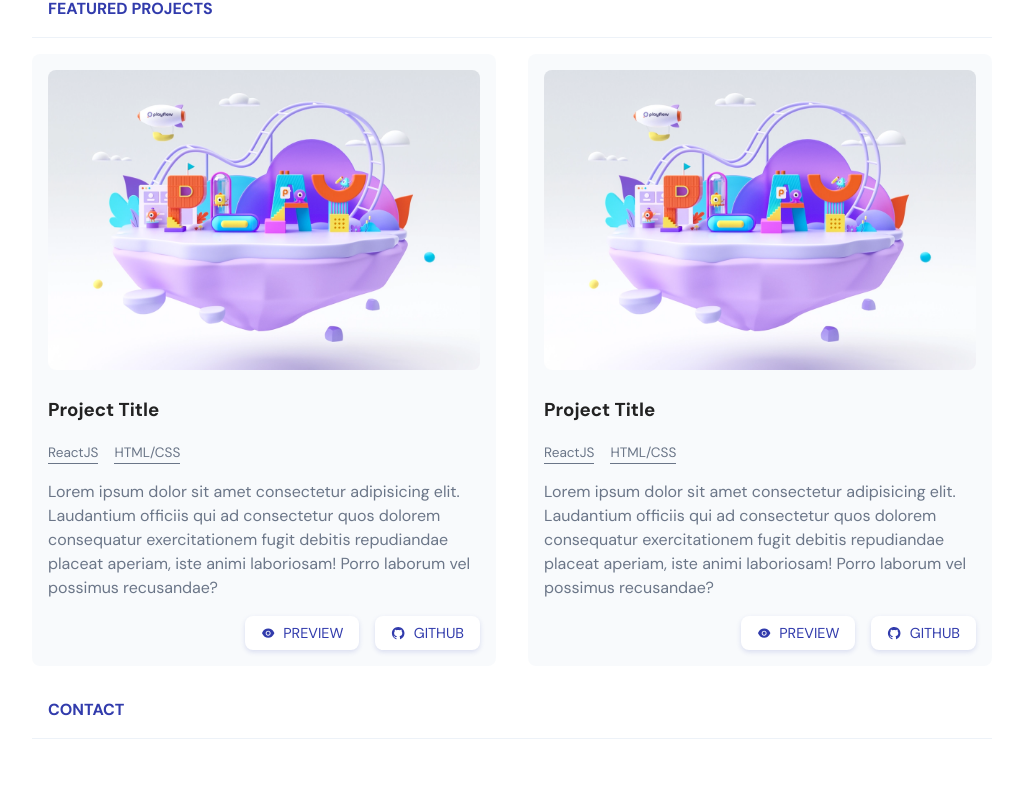
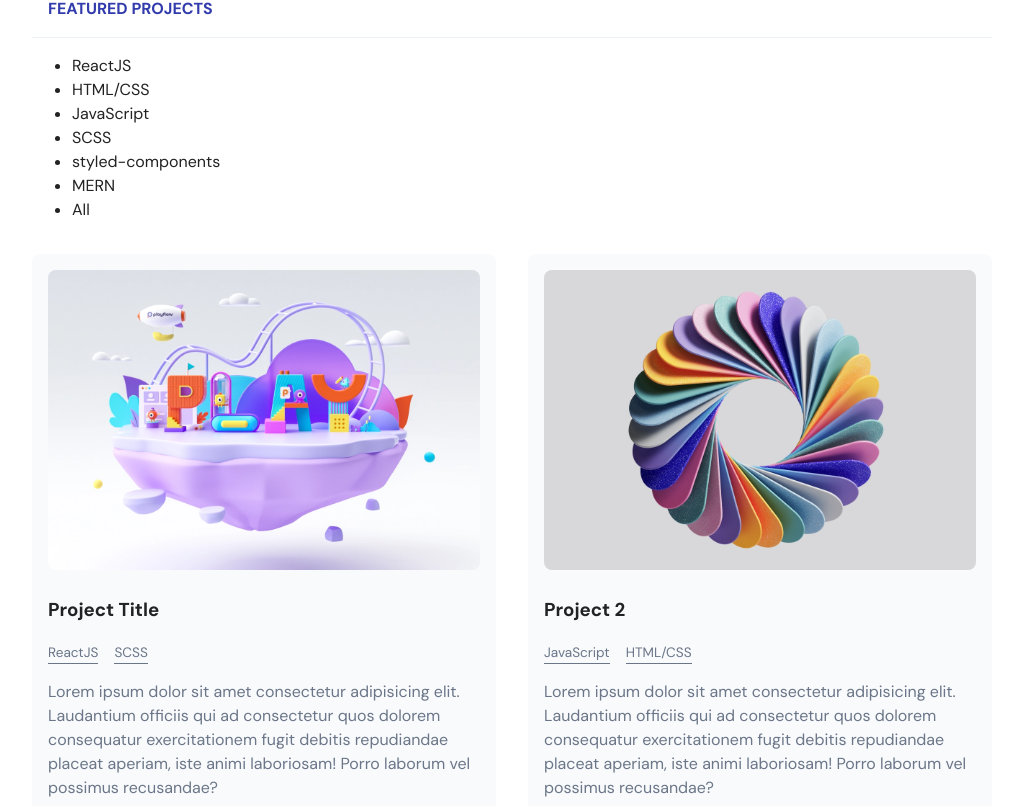
Before and after one commit to kmalcaba/kmalcaba.github.io, a React (Create React App) app: page / in a window 1280 px wide. Shown: the part 414-1220 px from the top of the page, without its empty margins (128-1151 px from the left). Before the commit the page ends 1153 px from the top, so only its background shows below. Built offline with nearby package versions, Linux system fonts and the light colour scheme.

Commit message:
Implement tags filtering

```diff
--- a/src/components/Projects/Projects.jsx
+++ b/src/components/Projects/Projects.jsx
@@ -2,30 +2,94 @@ import "./Projects.scss";
 import ProjectCard from "../ProjectCard/ProjectCard";
 import { ContainerWrapper, MotionWrapper } from "../../wrapper";
 import { images } from "../../constants";
+
 import { motion } from "framer-motion";
+import { useState, useEffect } from "react";
+
+const TAGS_ARRAY = [
+  "ReactJS",
+  "HTML/CSS",
+  "JavaScript",
+  "SCSS",
+  "styled-components",
+  "MERN",
+  "All",
+];
 
 function Projects() {
-  const project = {
+  const [projects, setProjects] = useState([
+    {
       title: "Project Title",
-    tags: ["ReactJS", "HTML/CSS"],
+      tags: ["ReactJS", "SCSS"],
       description:
         "Lorem ipsum dolor sit amet consectetur adipisicing elit. Laudantium officiis qui ad consectetur quos dolorem consequatur exercitationem fugit debitis repudiandae placeat aperiam, iste animi laboriosam! Porro laborum vel possimus recusandae?",
       image: images.about01,
       previewLink: "/",
       sourceLink: "/",
+    },
+    {
+      title: "Project 2",
+      tags: ["JavaScript", "HTML/CSS"],
+      description:
+        "Lorem ipsum dolor sit amet consectetur adipisicing elit. Laudantium officiis qui ad consectetur quos dolorem consequatur exercitationem fugit debitis repudiandae placeat aperiam, iste animi laboriosam! Porro laborum vel possimus recusandae?",
+      image: images.about02,
+      previewLink: "/",
+      sourceLink: "/",
+    },
+    {
+      title: "Project 3",
+      tags: ["JavaScript", "ReactJS"],
+      description:
+        "Lorem ipsum dolor sit amet consectetur adipisicing elit. Laudantium officiis qui ad consectetur quos dolorem consequatur exercitationem fugit debitis repudiandae placeat aperiam, iste animi laboriosam! Porro laborum vel possimus recusandae?",
+      image: images.about03,
+      previewLink: "/",
+      sourceLink: "/",
+    },
+  ]);
+  const [activeFilter, setActiveFilter] = useState("All");
+  const [filteredProjects, setFilteredProjects] = useState([]);
+  const [animateCard, setAnimateCard] = useState({ y: 0, opacity: 1 });
+
+  const handleFilter = (filter) => {
+    setActiveFilter(filter);
+    setAnimateCard([{ y: 100, opacity: 0 }]);
   };
 
+  useEffect(() => {
+    setFilteredProjects(projects);
+  }, []);
+
+  useEffect(() => {
+    setTimeout(() => {
+      setAnimateCard([{ y: 0, opacity: 1 }]);
+
+      if (activeFilter === "All") {
+        setFilteredProjects(projects);
+      } else {
+        setFilteredProjects(
+          projects.filter((project) => project.tags.includes(activeFilter))
+        );
+      }
+    }, 500);
+  }, [activeFilter, projects]);
+
   return (
-    <div>
-      {
-        // TODO: Add filtering logic here
-      }
+    <div className="project">
+      <ul className="project-tags">
+        {TAGS_ARRAY.map((item) => (
+          <li key={`filter-${item}`} onClick={() => handleFilter(item)}>
+            {item}
+          </li>
+        ))}
+      </ul>
       <motion.div
-        transition={{ duration: 0.3, delayChildren: 0.3, staggerChildren: 0.3 }}
+        animate={animateCard}
+        transition={{ duration: 0.3, delayChildren: 0.3, staggerChildren: 0.5 }}
         className="project-cards"
       >
-        <ProjectCard project={project} />
-        <ProjectCard project={project} />
+        {filteredProjects.map((project) => (
+          <ProjectCard key={project.title} project={project} />
+        ))}
       </motion.div>
     </div>
   );
--- a/src/components/Projects/Projects.scss
+++ b/src/components/Projects/Projects.scss
@@ -1,7 +1,17 @@
 @import "../../styles/general.scss";
 @import "../../styles/breakpoints.scss";
 
-.project-cards {
+.project {
+  display: flex;
+  flex-direction: column;
+
+  &-tags {
+    li {
+      cursor: pointer;
+    }
+  }
+
+  &-cards {
     width: 100%;
     display: grid;
     grid-template-columns: 1fr 1fr;
@@ -13,3 +23,4 @@
       grid-template-columns: 1fr;
     }
   }
+}
```
Lines whose indentation alone changed are shown as unchanged.
